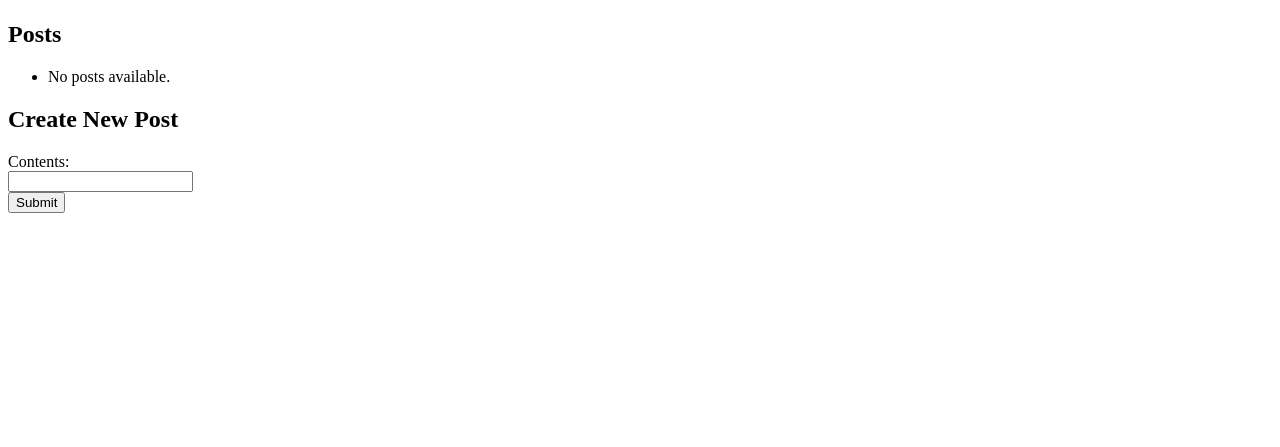
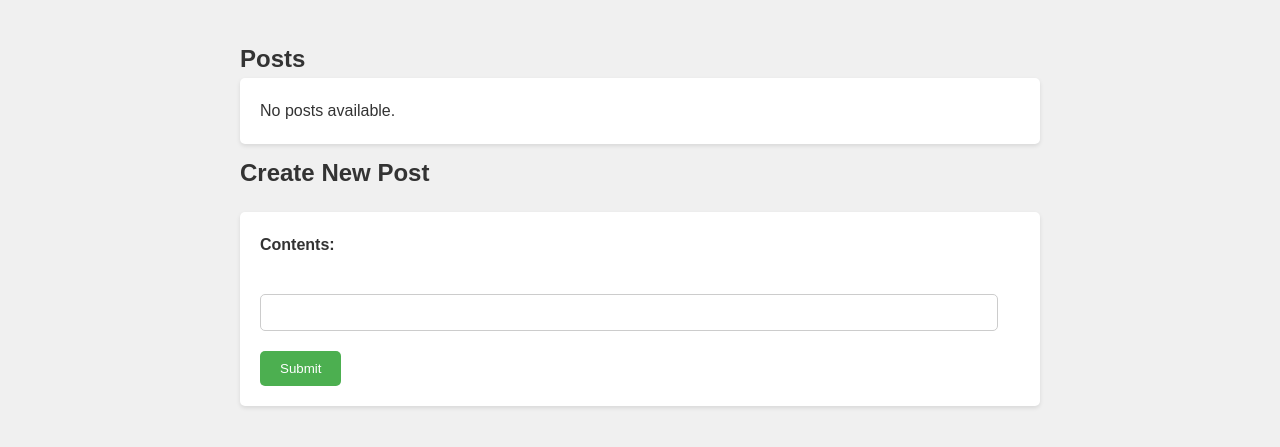
Before and after one commit to Krzakooo/PWII-Project, a PHP site: template pwii-bookworm-environment/www/public/templates/forum_post.twig in a window 1280 px wide. Shown: the top 447 px of the page. Run offline with PHP 8.4, Linux system fonts and the light colour scheme; the template is opened without the code that fills it, so the values that code supplies are empty; some libraries are stand-ins or nearby versions.

Commit message:
some design till forum_post.twig

```diff
--- a/pwii-bookworm-environment/www/public/templates/forum.twig
+++ b/pwii-bookworm-environment/www/public/templates/forum.twig
@@ -152,7 +152,7 @@
         }
 
         .custom-btn {
-            background-color: #8a2be2;
+            background-color: #45a049;
             color: #fff;
             padding: 8px 16px;
             border-radius: 5px;
--- a/pwii-bookworm-environment/www/public/templates/forum_post.twig
+++ b/pwii-bookworm-environment/www/public/templates/forum_post.twig
@@ -1,10 +1,3 @@
-<?php
-// Start the session
-session_start();
-$isLoggedIn = isset($_SESSION['user_id']);
-$userId = $isLoggedIn ? $_SESSION['user_id'] : null;
-?>
-
 <!DOCTYPE html>
 <html lang="en">
 <head>
@@ -12,16 +5,98 @@ $userId = $isLoggedIn ? $_SESSION['user_id'] : null;
     <meta name="viewport" content="width=device-width, initial-scale=1.0">
     <title>Forum</title>
     <style>
+        /* Reset default browser styles */
+        * {
+            box-sizing: border-box;
+            margin: 0;
+            padding: 0;
+        }
+
+        /* Body styles */
+        body {
+            font-family: Arial, sans-serif;
+            background-color: #f0f0f0;
+            color: #333;
+            line-height: 1.6;
+            padding: 20px;
+        }
+
+        /* Centered container */
+        .centered-container {
+            max-width: 800px;
+            margin: 0 auto;
+        }
+
+        /* Header styles */
+        h1 {
+            margin-bottom: 20px;
+            text-align: center;
+        }
+
+        /* Forum list styles */
         .forum-details {
             text-align: center;
+        }
+
+        .post-list ul {
+            list-style-type: none;
+            padding: 0;
+        }
+
+        .post-list li {
+            background-color: #fff;
+            border-radius: 5px;
+            box-shadow: 0 2px 4px rgba(0,0,0,0.1);
+            padding: 20px;
+            margin-bottom: 10px;
+        }
+
+        .post-list li p {
+            margin: 0;
+        }
+
+        /* Form styles */
+        form {
+            background-color: #fff;
+            border-radius: 5px;
+            box-shadow: 0 2px 4px rgba(0,0,0,0.1);
+            padding: 20px;
+            margin-top: 20px;
+        }
+
+        label {
+            display: block;
+            margin-bottom: 10px;
+            font-weight: bold;
+        }
+
+        input[type="text"],
+        textarea {
+            width: calc(100% - 22px);
+            padding: 10px;
+            margin-bottom: 20px;
+            border: 1px solid #ccc;
+            border-radius: 5px;
+            box-sizing: border-box;
+        }
+
+        button[type="submit"] {
+            background-color: #4CAF50;
+            color: white;
+            padding: 10px 20px;
+            border: none;
+            border-radius: 5px;
+            cursor: pointer;
+        }
+
+        button[type="submit"]:hover {
+            background-color: #45a049;
         }
     </style>
 </head>
 <body>
-
-
+<div class="centered-container">
     <div class="forum-details" data-forum-id="{{ forum.forumId }}">
-    <h1>{{ forum.forumId }}</h1>
         <h1>{{ forum.forumName | upper }}</h1>
         <p>{{ forum.forumDescription }}</p>
     </div>
@@ -51,7 +126,9 @@ $userId = $isLoggedIn ? $_SESSION['user_id'] : null;
             <button type="submit">Submit</button>
         </form>
     </div>
+</div>
 
+<script src="https://code.jquery.com/jquery-3.6.0.min.js"></script>
 <script>
     document.getElementById('create-post-form').addEventListener('submit', function (event) {
         event.preventDefault();
```
Lines whose indentation alone changed are shown as unchanged.
